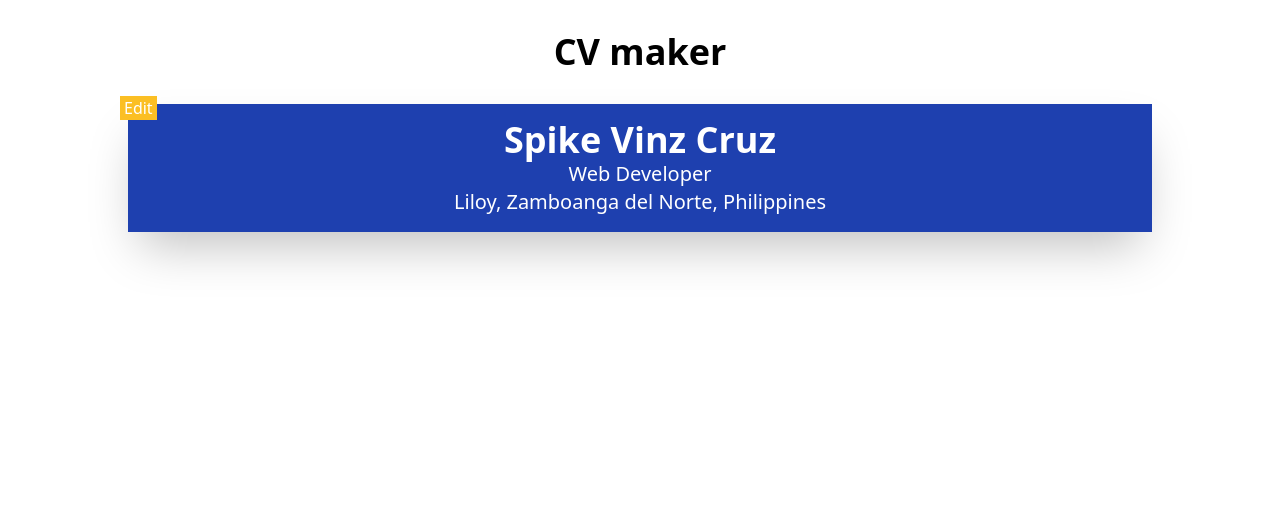
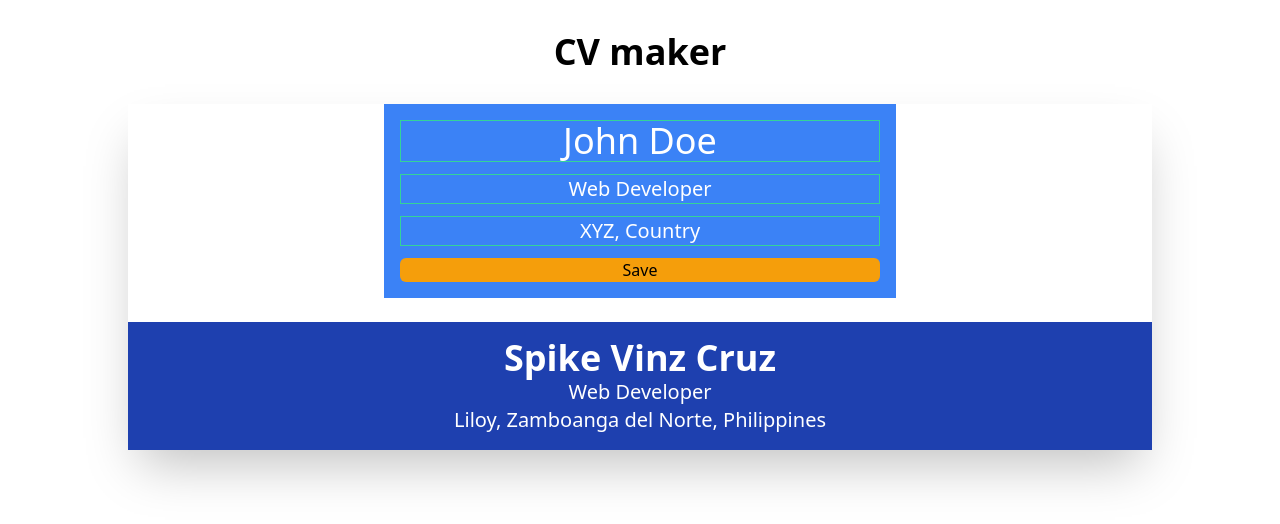
Before and after one commit to superspike7/cv-maker, a React (Create React App) app: page / in a window 1280 px wide. Shown: the top 524 px of the page. Built offline with nearby package versions, Linux system fonts and the light colour scheme.

Commit message:
redesign app

```diff
--- a/src/App.js
+++ b/src/App.js
@@ -1,5 +1,12 @@
 import React, {Component} from "react";
-import Profile from "./components/Profile"
+import ProfileView from "./components/ProfileView";
+import ProfileForm from "./components/ProfileForm"
+
+const PROFILE = {
+    name: "Spike Vinz Cruz",
+    title: "Web Developer",
+    address: "Liloy, Zamboanga del Norte, Philippines",
+}
 
 class App extends Component {
   render(){
@@ -7,11 +14,14 @@ class App extends Component {
     <div>
       <h1 className="py-8 text-center text-4xl font-bold">CV maker</h1>
       <div className="w-[80vw] mx-auto shadow-2xl">
-        <Profile/>
+        <ProfileForm/>
+        <br></br>
+        <ProfileView profile={PROFILE}/>
       </div>
     </div>
     );
   }
 }
 
+
 export default App;
--- a/src/components/Profile.js
+++ b/src/components/Profile.js
@@ -10,11 +10,9 @@ class Profile extends React.Component {
       name: "Spike Vinz Cruz",
       title: "Web Developer",
       address: "Liloy, Zamboanga del Norte, Philippines",
-      edit: false,
     };
 
     this.handleInput = this.handleInput.bind(this);
-    this.toggleEdit = this.toggleEdit.bind(this)
   }
 
   handleInput(event) {
@@ -26,19 +24,13 @@ class Profile extends React.Component {
     });
   }
 
-  toggleEdit(){
-    this.setState(preveState => ({
-      edit: !preveState.edit
-    }));
-  }
 
   render() {
     const { name, title, address } = this.state;
-    const editMode = this.state.edit;
+    const mode = this.props.mode;
     return (
       <div className="py-4 bg-blue-800 text-white flex flex-col items-center justify-center relative gap-2 relative">
-        <button className="absolute px-1 bg-yellow-400 -top-2 -left-2" onClick={this.toggleEdit}>{this.state.edit ? "Done" : "Edit"}</button>
-        {editMode ? (
+        {mode === "edit" ? (
           <ProfileEdit
             name={name}
             title={title}
--- a/src/components/ProfileEdit.js
+++ /dev/null
@@ -1,17 +0,0 @@
-function ProfileEdit(props) {
-  return(
-    <form className="p-4 w-1/2 mx-auto flex flex-col text-white gap-3">
-      <input type="text" name="name" value={props.name}
-        onChange={props.handleInput}
-        className="text-4xl bg-transparent border text-center border-green-400"></input>
-      <input type="text" name="title" value={props.title}
-        onChange={props.handleInput}
-        className="text-xl bg-transparent border text-center border-green-400"></input>
-      <input type="text" name="address" value={props.address}
-        onChange={props.handleInput}
-        className="text-xl bg-transparent border text-center border-green-400"></input>
-    </form>
-  );
-}
-
-export default ProfileEdit
--- /dev/null
+++ b/src/components/ProfileForm.js
@@ -0,0 +1,35 @@
+import React from "react";
+
+class ProfileForm extends React.Component{
+  render(){
+  return (
+    <form
+      className="p-4 w-1/2 mx-auto flex flex-col bg-blue-500 text-white gap-3"
+    >
+      <input
+        type="text"
+        name="name"
+        defaultValue="John Doe"
+        className="text-4xl bg-transparent border text-center border-green-400"
+      ></input>
+      <input
+        type="text"
+        name="title"
+        defaultValue="Web Developer"
+        className="text-xl bg-transparent border text-center border-green-400"
+      ></input>
+      <input
+        type="text"
+        name="address"
+        defaultValue="XYZ, Country"
+        className="text-xl bg-transparent border text-center border-green-400"
+      ></input>
+      <button className="px-1 bg-yellow-500 text-black rounded-md">
+        Save
+      </button>
+    </form>
+    );
+  }
+}
+
+export default ProfileForm;
--- a/src/components/ProfileView.js
+++ b/src/components/ProfileView.js
@@ -1,9 +1,12 @@
 function ProfileView(props){
+  const {profile} = props
   return (
-    <div className="w-full text-center">
-        <h1 className="font-extrabold text-4xl">{props.name}</h1>
-        <h3 className="font-normal text-xl">{props.title}</h3>
-        <p className="font-light text-xl">{props.address}</p>
+    <div className="py-4 bg-blue-800 text-white flex flex-col items-center justify-center relative gap-2 relative">
+      <div className="w-full text-center">
+          <h1 className="font-extrabold text-4xl">{profile.name}</h1>
+          <h3 className="font-normal text-xl">{profile.title}</h3>
+          <p className="font-light text-xl">{profile.address}</p>
+      </div>
     </div>
   )
 }
```
